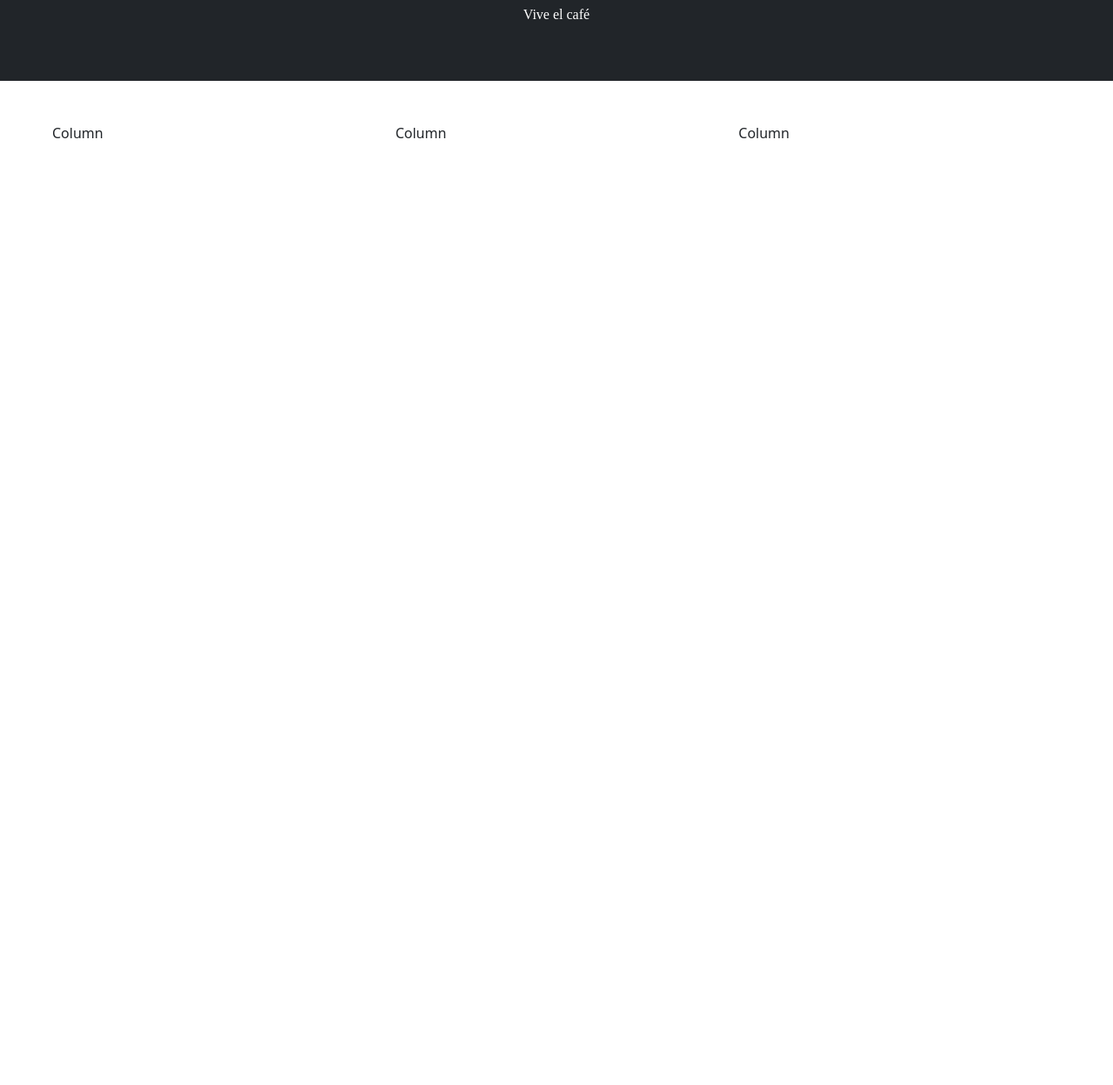
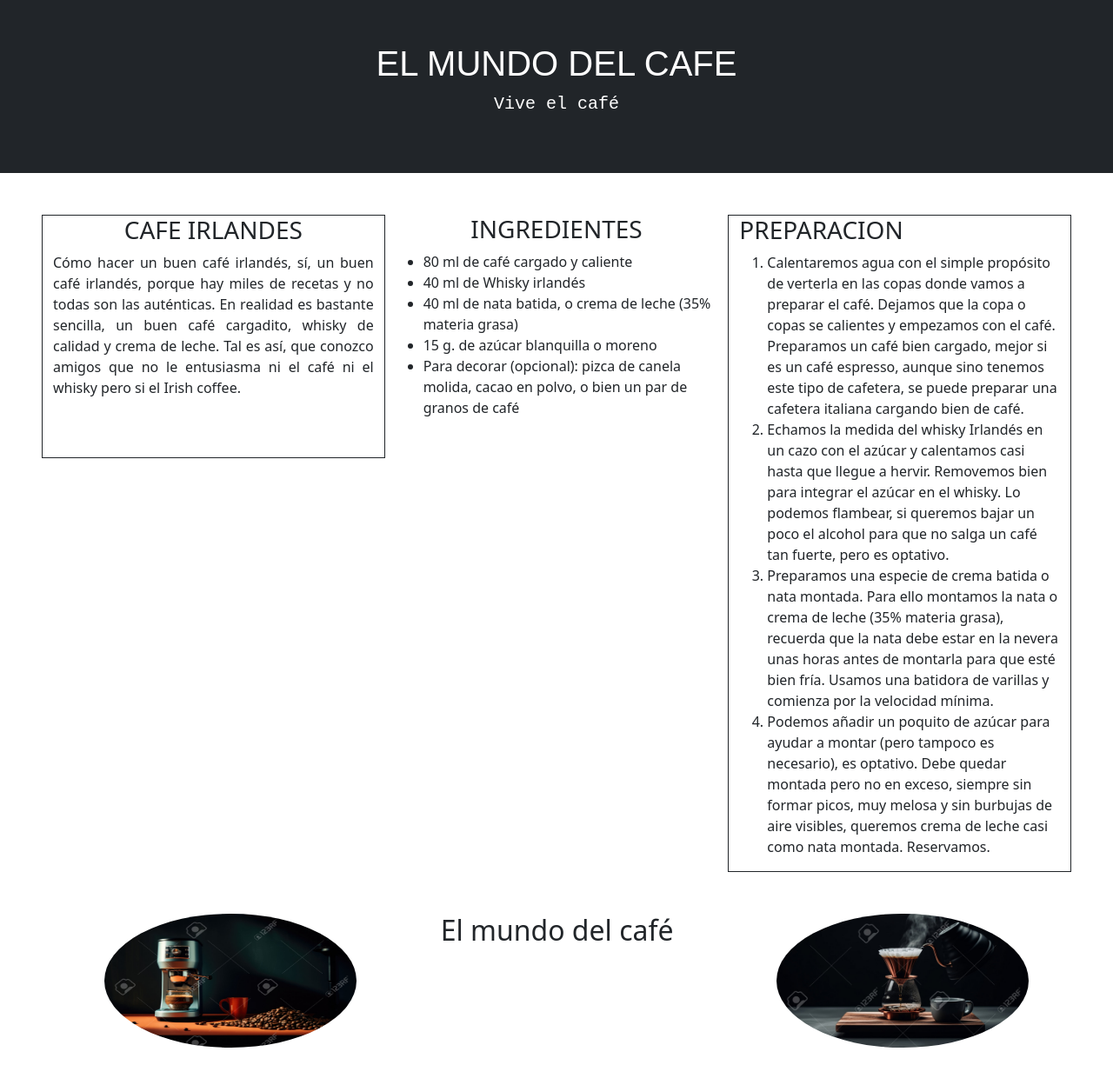
Before and after one commit to chatotorrejon/proyectocafe, a plain HTML site: page index.html in a window 1280 px wide. Shown: the part 872-2120 px from the top of the page at 87% size. Before the commit the page ends 1085 px from the top, so only its background shows below. Drawn offline with nearby package versions, Linux system fonts and the light colour scheme.

Commit message:
cambnios

```diff
--- a/css/cafe.css
+++ b/css/cafe.css
@@ -0,0 +1,6 @@
+#a{
+    margin-top: 100px;
+}
+#lateralizquierdo{
+    height: 280px;
+}
--- a/index.html
+++ b/index.html
@@ -16,7 +16,7 @@
             integrity="sha384-T3c6CoIi6uLrA9TneNEoa7RxnatzjcDSCmG1MXxSR1GAsXEV/Dwwykc2MPK8M2HN"
             crossorigin="anonymous"
         />
-
+        <link rel="stylesheet" href="css/cafe.css">
     </head>
 
     <body>
@@ -25,15 +25,49 @@
             class="container-fluid p-5 bg-dark text-center text-white"
         >
             <img src="img/cafe1.jpg" alt="" width="98%">
-            <h1 style="font-family: fantasy;">EL MUNDO DEL CAFE</h1>
-            <P style="font-family: 'Times New Roman', Times, serif;">Vive el café</P>
+            <h1 style="font-family: fantasy; margin-top: 100px;">EL MUNDO DEL CAFE</h1>
+            <P style="font-family: monospace; font-size: 20px;">Vive el café</P>
         </div>
         <div
             class="row m-5"
         >
-            <div class="col-sm-4">Column</div>
-            <div class="col-sm-4">Column</div>
-            <div class="col-sm-4">Column</div>
+            <div class="col-sm-4 border border-dark" id="lateralizquierdo">
+                <h3 style="text-align: center;">CAFE IRLANDES</h3>
+                <P style="text-align: justify;">Cómo hacer un buen café irlandés, sí, un buen café irlandés, porque hay miles de recetas y no todas son las auténticas. En realidad es bastante sencilla, un buen café cargadito, whisky de calidad y crema de leche. Tal es así, que conozco amigos que no le entusiasma ni el café ni el whisky pero si el Irish coffee.</P>
+            </div>
+            <div class="col-sm-4 text-center">
+                <h3>INGREDIENTES</h3>
+                <ul style="text-align: start;">
+                    <li>80 ml de café cargado y caliente</li>
+                    <li>40 ml de Whisky irlandés</li>
+                    <li>40 ml de nata batida, o crema de leche (35% materia grasa)</li>
+                    <li>15 g. de azúcar blanquilla o moreno</li>
+                    <li>Para decorar (opcional): pizca de canela molida, cacao en polvo, o bien un par de granos de café</li>
+                </ul>
+            </div>
+            <div class="col-sm-4 border border-dark">
+                <h3>PREPARACION</h3>
+                <ol>
+                    <li>Calentaremos agua con el simple propósito de verterla en las copas donde vamos a preparar el café. Dejamos que la copa o copas se calientes y empezamos con el café. Preparamos un café bien cargado, mejor si es un café espresso, aunque sino tenemos este tipo de cafetera, se puede preparar una cafetera italiana cargando bien de café.</li>
+                    <li>Echamos la medida del whisky Irlandés en un cazo con el azúcar y calentamos casi hasta que llegue a hervir. Removemos bien para integrar el azúcar en el whisky. Lo podemos flambear, si queremos bajar un poco el alcohol para que no salga un café tan fuerte, pero es optativo.</li>
+                    <li>Preparamos una especie de crema batida o nata montada. Para ello montamos la nata o crema de leche (35% materia grasa), recuerda que la nata debe estar en la nevera unas horas antes de montarla para que esté bien fría. Usamos una batidora de varillas y comienza por la velocidad mínima.</li>
+                    <li>Podemos añadir un poquito de azúcar para ayudar a montar (pero tampoco es necesario), es optativo. Debe quedar montada pero no en exceso, siempre sin formar picos, muy melosa y sin burbujas de aire visibles, queremos crema de leche casi como nata montada. Reservamos.</li>
+                </ol>
+            </div>
+            <div
+                class="row m-5" id="a"
+            >
+                <div class="col-sm-4">
+                    <img src="img/cafe2.jpg" alt="" width="80%" height="80%" class="rounded-circle">
+                </div>
+                <div class="col-sm-4">
+                    <h2>El mundo del café</h2>
+                </div>
+                <div class="col-sm-4">
+                    <img src="img/cafe3.jpg" alt="" width="80%" height="80%" class="rounded-circle">
+                </div>
+            </div>
+
         </div>
 
         <footer>
```
